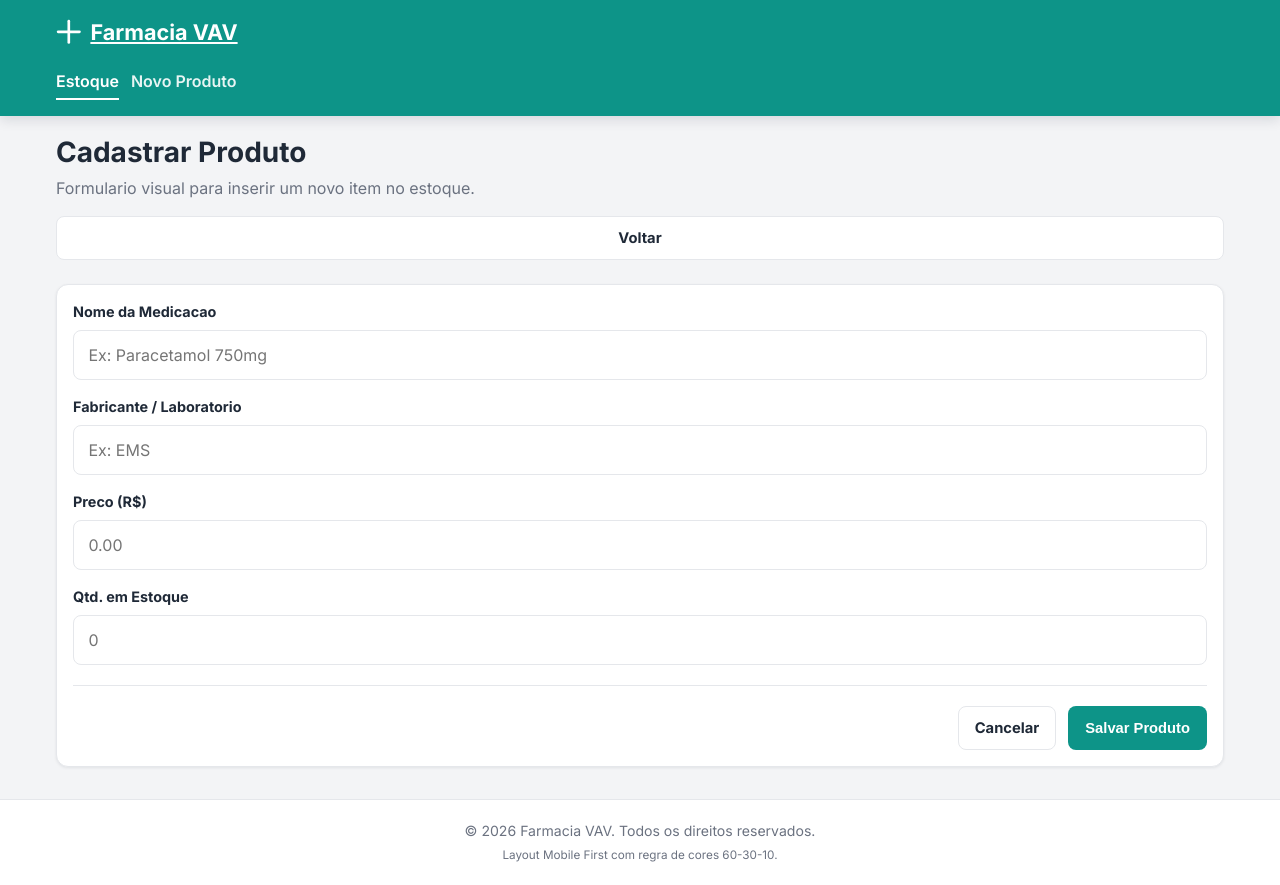
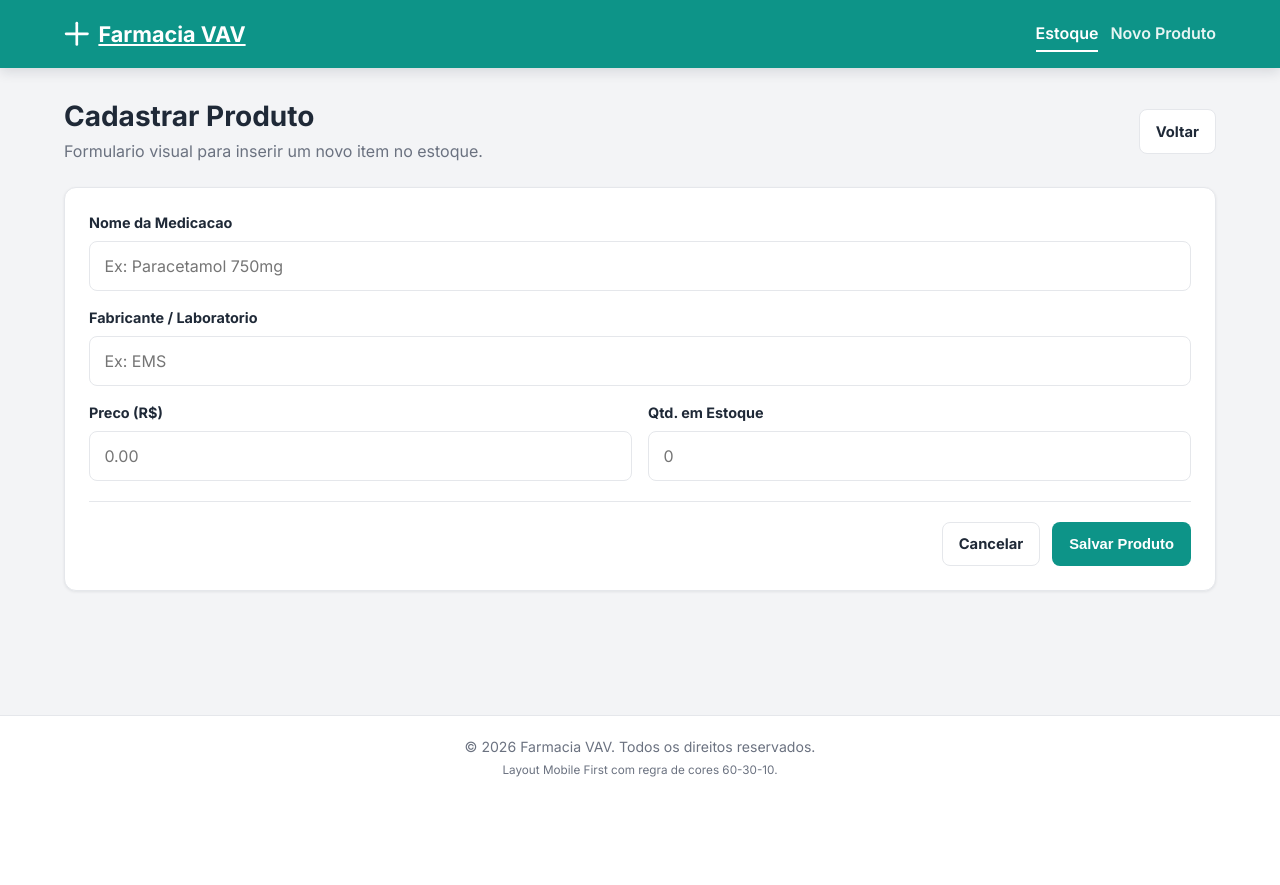
Before and after one commit to etecvav26-d206/portifolio-sweb, a PHP site: page /cadastro.php in a window 1280 px wide. After the commit the page ends 777 px from the top, so only its background shows below. Run offline with PHP 8.4, Linux system fonts and the light colour scheme.

Commit message:
ajustes no css pra tela de pc

```diff
--- a/2BM/crud-farmacia-vav/css/style.css
+++ b/2BM/crud-farmacia-vav/css/style.css
@@ -335,3 +383,43 @@ main {
     display: block;
     margin-top: 0.35rem;
 }
+
+@media (min-width: 768px) {
+    .header-content {
+        padding: 1rem 1.5rem;
+        flex-direction: row;
+        align-items: center;
+        justify-content: space-between;
+    }
+
+    main {
+        padding: 2rem 1.5rem 2.5rem;
+    }
+
+    .page-header {
+        flex-direction: row;
+        align-items: center;
+        justify-content: space-between;
+    }
+
+    .data-grid {
+        display: none;
+    }
+
+    .desktop-table-wrapper {
+        display: block;
+    }
+
+    .form-card,
+    .confirm-card {
+        padding: 1.5rem;
+    }
+
+    .form-grid {
+        grid-template-columns: repeat(2, minmax(0, 1fr));
+    }
+
+    .form-group.full {
+        grid-column: 1 / -1;
+    }
+}
```
Also changed, not shown: other parts of 2BM/crud-farmacia-vav/css/style.css (+48 -0 lines).
